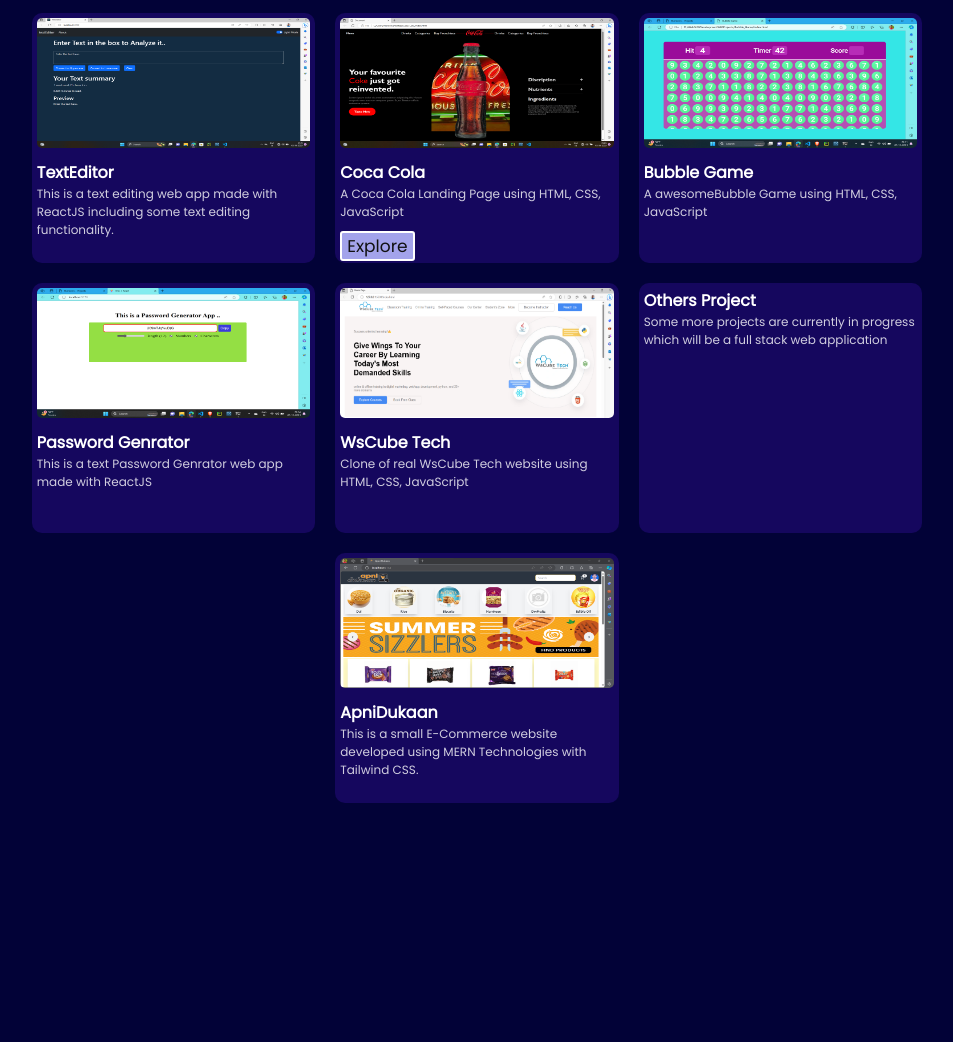
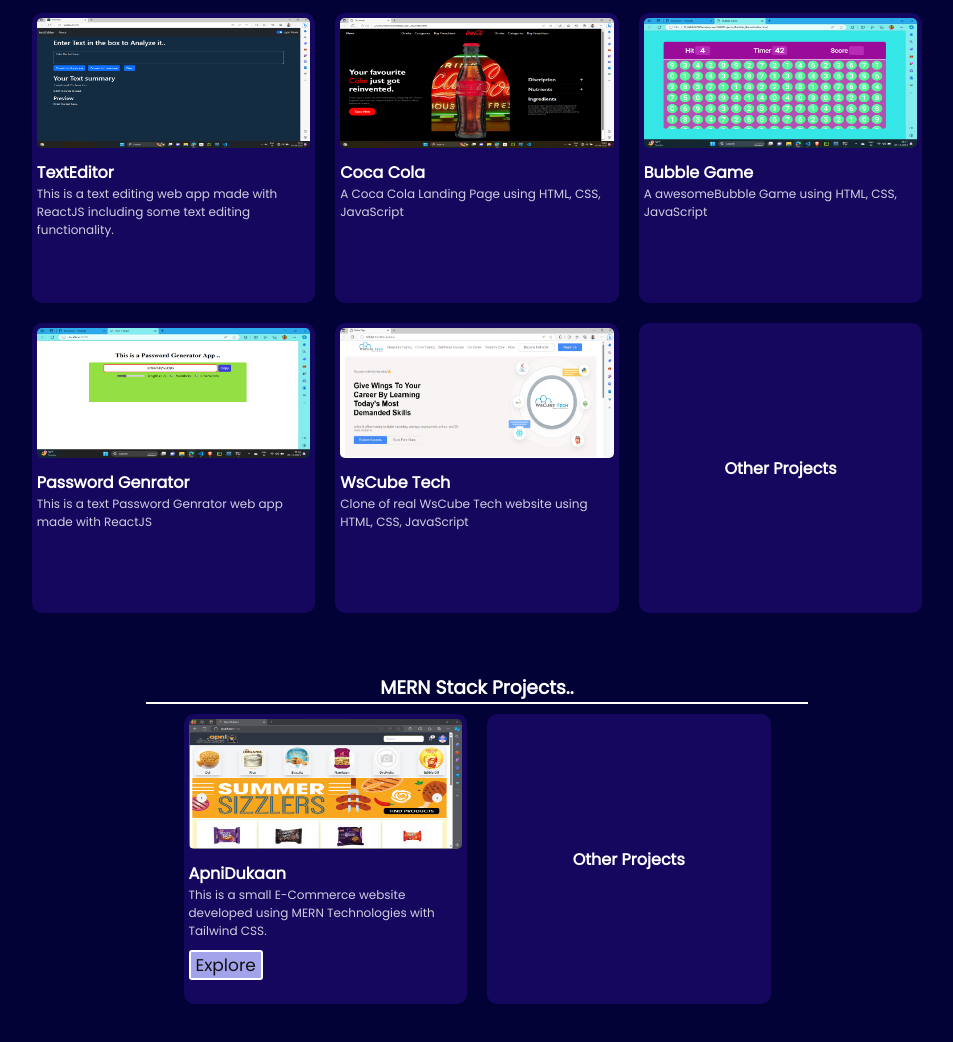
Before and after one commit to 012NaveenG/portfolio, a plain HTML site: page projects.html in a window 1280 px wide. Shown: the part 214-1256 px from the top of the page, without its empty margins (163-1116 px from the left). Drawn offline with Linux system fonts and the light colour scheme.

Commit message:
some changes made

```diff
--- a/projects.html
+++ b/projects.html
@@ -1,11 +1,13 @@
 <!DOCTYPE html>
 <html lang="en">
+
 <head>
     <meta charset="UTF-8">
     <meta name="viewport" content="width=device-width, initial-scale=1.0">
     <title>Naveen's - Projects</title>
     <link rel="stylesheet" href="style.css">
 </head>
+
 <body>
     <header>
         <nav>
@@ -36,7 +38,7 @@
                     <img src="Images/ProjectImage/coca_cola.png" alt="">
                     <h4>Coca Cola</h4>
                     <p>A Coca Cola Landing Page using HTML, CSS, JavaScript</p>
-                <a href="https://photophilous-makes.000webhostapp.com/" target="_blank"><button>Explore</button></a>
+                    <!-- <a href="https://photophilous-makes.000webhostapp.com/" target="_blank"><button>Explore</button></a> -->
                 </div>
                 <div>
                     <img src="Images/ProjectImage/Bubble_Game.png" alt="">
@@ -58,20 +60,25 @@
                     <p>Clone of real WsCube Tech website using HTML, CSS, JavaScript</p>
                     <!-- <a href=""><button>Explore</button></a> -->
                 </div>
-           <div>
-            <h4>Others Project</h4>
-            <p>Some more projects are currently in progress which will be a full stack web application</p>
+                <div style="display: flex; justify-content: center; align-items: center; ">
+                    <h4 >Other Projects</h4>
                 </div>
             </div>
+
+            <h3 style="text-align: center; margin-top: 50px;">MERN Stack Projects..</h3>
             <div id="proj-sec-1">
                 <div>
                     <img src="Images/ProjectImage/ApniDukaan.png" alt="">
                     <h4>ApniDukaan</h4>
                     <p>This is a small E-Commerce website developed using MERN Technologies with Tailwind CSS.</p>
-                <!-- <a href=""><button>Explore</button></a> -->
+                    <a href="http://localhost:5173/" target="_blank"><button>Explore</button></a>
+                </div>
+                <div style="display: flex; justify-content: center; align-items: center; ">
+                    <h4 >Other Projects</h4>
                 </div>
             </div>
         </div>
     </main>
 </body>
+
 </html>
--- a/style.css
+++ b/style.css
@@ -154,7 +154,7 @@ main {
     margin: 50px 0;
 }
 
-main h1 {
+main h1,h3 {
     margin: auto;
     text-align: center;
     border-bottom: 2px solid #fff;
@@ -183,7 +183,7 @@ main>p {
 }
 
 .project-container #proj-sec-1 div {
-    height: 250px;
+    height: 290px;
     width: 30%;
     background-color: #15075e;
     border-radius: 10px;
@@ -456,7 +456,7 @@ main>p {
 
     }
     .project-container #proj-sec-1 div {
-        height: 250px;
+        height: 290px;
         width: 100%;
         margin: 20px 0;
     }
```
Lines whose indentation alone changed are shown as unchanged.
